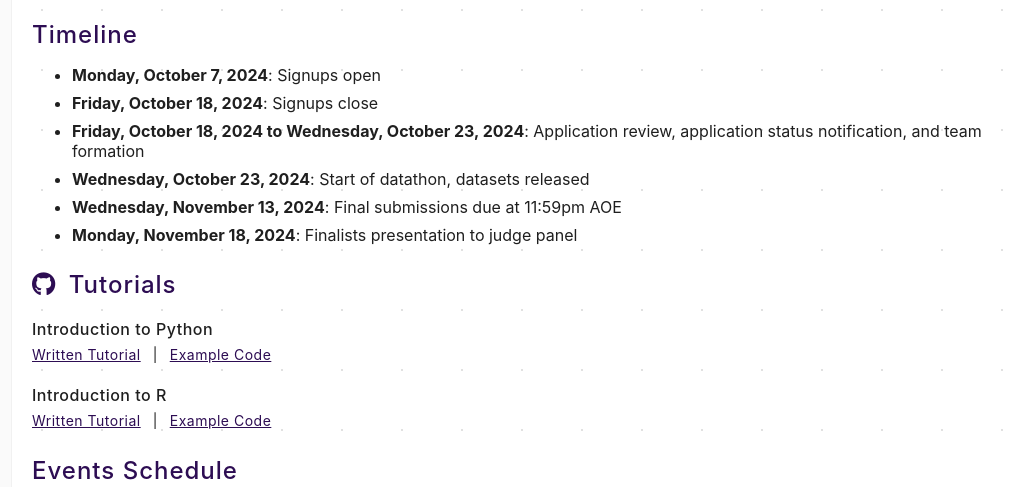
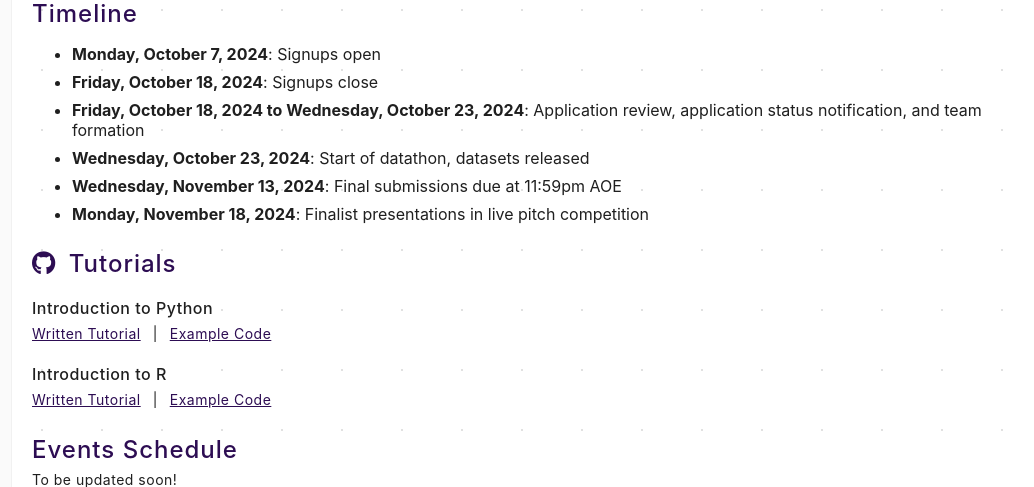
Before and after one commit to MDplusOfficial/MDplusDSAI, a Flask app: page /datathon/2024 in a window 1280 px wide. Shown: the part 1520-2007 px from the top of the page, without its empty margins (116-1150 px from the left). Run offline with Flask 2, Linux system fonts and the light colour scheme; some libraries are stand-ins or nearby versions.

Commit message:
Update datathon2024.html

```diff
--- a/app/templates/datathon2024.html
+++ b/app/templates/datathon2024.html
@@ -93,7 +93,7 @@
 
     <p class="info">
       The specific datasets for each track will be announced after team
-      formation to ensure fairness. Datasets will be made available on
+      formation. Datasets will be made available on
       HuggingFace.
     </p>
 
@@ -165,8 +165,8 @@
       </li>
 
       <li>
-        <strong>{{judgement_day}}</strong>: Finalists presentation to judge
-        panel
+        <strong>{{judgement_day}}</strong>: Finalist presentations in live
+        pitch competition
       </li>
     </ul>
 
```
